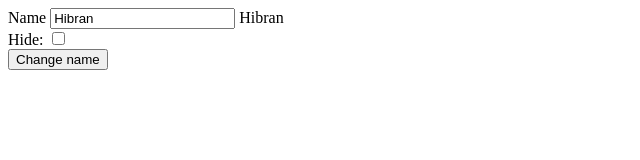
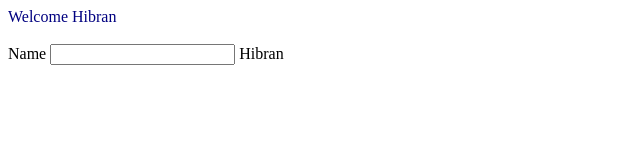
Before and after one commit to crackoso/Angular, a plain HTML site: page index.html in a window 1280 px wide. Shown: the whole page, without its empty margins (0-640 px from the left). Drawn offline with Linux system fonts and the light colour scheme.

Commit message:
ng-switch and ng-class

```diff
--- a/index.html
+++ b/index.html
@@ -1,16 +1,23 @@
 <!DOCTYPE html>
 <html ng-app>
 	<head>
-		<title>Using Directives</title>
-		<script src="../../angular.min.js"></script>
+		<title>More on Directives</title>
+		<script src="angular.min.js"></script>
+		<link rel="stylesheet" type="text/css" href="styles.css">
 	</head>
-	<body ng-init="name='Hibran'">
-		<div ng-hide="isHidden">
+	<body ng-init="data={name:'Hibran', isVisible: true, loggedIn: true, status: 'navy'}">
+		<div ng-cloak>
+			<div ng-switch on="data.loggedIn">
+				<div ng-switch-when="true" ng-class="data.status">
+					Welcome {{ data.name }}
+				</div>
+				<div ng-switch-default ng-class="data.status">Login</div>
+			</div>
+			<br />
+			<div ng-show="data.isVisible">
 			Name <input type="text" ng-model="name" />
-			<span ng-bind="name"></span>
+			{{ data.name }}
+			</div>
 		</div>
-		Hide: <input type="checkbox" ng-model="isHidden">
-		<br>
-		<button ng-click="name='Michelle'">Change name</button>
 	</body>
 </html>
--- /dev/null
+++ b/styles.css
@@ -0,0 +1,12 @@
+.red {
+	color: red;
+}
+
+.navy {
+	color: navy;
+}
+
+/* ng-cloak */
+[ng\\:cloak],[ng-cloak],[data-ng-cloak],[x-ng-cloak],.ng-cloak,.x-ng-cloak {
+	display: none !important;
+}
```
